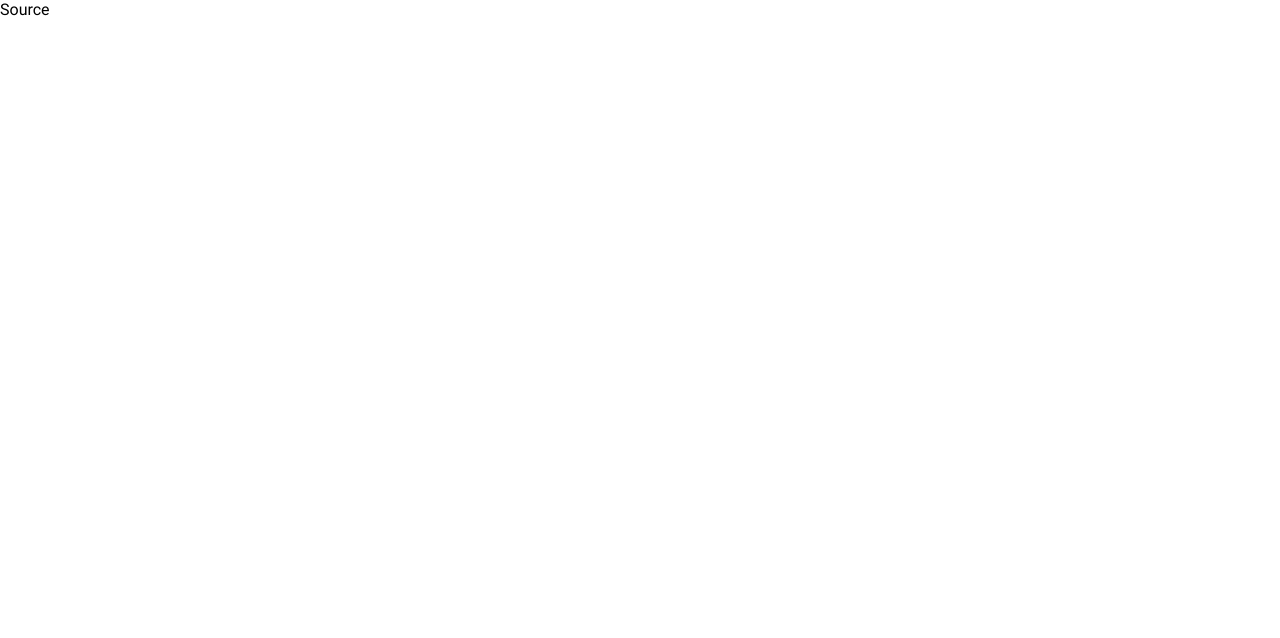
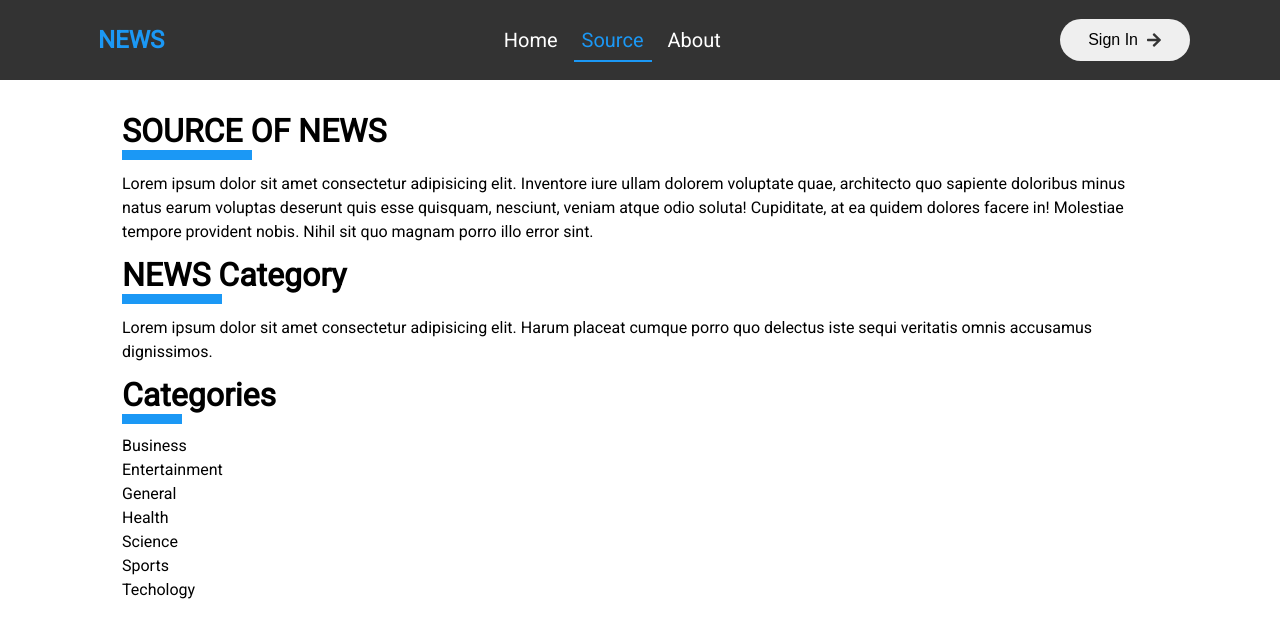
Before and after one commit to LUCIFER-dev-king/News-Website, a React (Create React App) app: page /source in a window 1280 px wide. Shown: the top 638 px of the page. Built offline with nearby package versions, Linux system fonts and the light colour scheme.

Commit message:
add about and source ui

```diff
--- a/src/App.css
+++ b/src/App.css
@@ -18,6 +18,12 @@ h2 {
   max-width: 1100px;
   margin: auto;
   overflow: auto;
+}
+
+.bar {
+  width: 130px;
+  height: 10px;
+  background-color: #1b98f5;
 }
 
 #navbar {
@@ -213,7 +219,56 @@ h2 {
 @media screen and (max-width: 768px) {
 }
 
-footer {
+.source,
+.about {
+  margin: 1rem;
+  padding: 1rem;
+}
+
+.source .source-title,
+.about .about-title {
+  font-weight: 600;
+  font-size: 2rem;
+}
+
+.source .source-desc,
+.source-category-desc {
+  margin-top: 0.75rem;
+  line-height: 1.5;
+  font-weight: 500;
+}
+
+.source .source-category {
+  margin-top: 0.75rem;
+  font-weight: 600;
+  font-size: 2rem;
+}
+
+.source .source-category-title {
+  margin-top: 0.75rem;
+  font-weight: 600;
+  font-size: 2rem;
+}
+
+.source .source-category-list ul {
+  margin-top: 0.75rem;
+  list-style: none;
+}
+
+.source .source-category-list ul li {
+  margin-top: 5px;
+}
+
+.about .about-api {
+  display: block;
+  padding: 1rem;
+  background: #ddd;
+  margin-top: 0.75rem;
+  border-radius: 5px;
+  margin-bottom: 1rem;
+}
+
+.source footer {
   background-color: #ddd;
   text-align: center;
   position: absolute;
--- a/src/pages/About.js
+++ b/src/pages/About.js
@@ -1,7 +1,27 @@
 import React from "react";
-
+import "../App.css";
+import Header from "../layout/Header";
 const About = () => {
-  return <div>About</div>;
+  return (
+    <Header>
+      <div className='container'>
+        <div className='about'>
+          <div className='about-title'>API SOURCE</div>
+          <div className='bar' style={{ width: "100px" }}></div>
+          <div className='about-api'>
+            <a href='https://newsapi.org/'>https://newsapi.org/</a>
+          </div>
+          <div className='about-title'>GITHUB LINK</div>
+          <div className='bar' style={{ width: "100px" }}></div>
+          <div className='about-api'>
+            <a href='https://github.com/LUCIFER-dev-king/News-Website'>
+              https://github.com/LUCIFER-dev-king/News-Website
+            </a>
+          </div>
+        </div>
+      </div>
+    </Header>
+  );
 };
 
 export default About;
--- a/src/pages/Bookmarks/ReadLater.js
+++ b/src/pages/Bookmarks/ReadLater.js
@@ -1,6 +1,5 @@
 import React, { useEffect, useState } from "react";
 import Header from "../../layout/Header";
-import "./ReadLater.css";
 import firebase from "firebase/app";
 import "firebase/database";
 import TopheadlineCard from "../../components/TopheadlineCard";
--- a/src/pages/Source.js
+++ b/src/pages/Source.js
@@ -1,7 +1,46 @@
 import React from "react";
+import Header from "../layout/Header";
+import "../App.css";
 
 const Source = () => {
-  return <div>Source</div>;
+  return (
+    <Header>
+      <div className='container'>
+        <div className='source'>
+          <div className='source-title'>SOURCE OF NEWS</div>
+          <div className='bar'></div>
+          <div className='source-desc'>
+            Lorem ipsum dolor sit amet consectetur adipisicing elit. Inventore
+            iure ullam dolorem voluptate quae, architecto quo sapiente doloribus
+            minus natus earum voluptas deserunt quis esse quisquam, nesciunt,
+            veniam atque odio soluta! Cupiditate, at ea quidem dolores facere
+            in! Molestiae tempore provident nobis. Nihil sit quo magnam porro
+            illo error sint.
+          </div>
+          <div className='source-category'>NEWS Category</div>
+          <div className='bar' style={{ width: "100px" }}></div>
+          <div className='source-category-desc'>
+            Lorem ipsum dolor sit amet consectetur adipisicing elit. Harum
+            placeat cumque porro quo delectus iste sequi veritatis omnis
+            accusamus dignissimos.
+          </div>
+          <div className='source-category-title'>Categories</div>
+          <div className='bar' style={{ width: "60px" }}></div>
+          <div className='source-category-list'>
+            <ul>
+              <li>Business</li>
+              <li>Entertainment</li>
+              <li>General</li>
+              <li>Health</li>
+              <li>Science</li>
+              <li>Sports</li>
+              <li>Techology</li>
+            </ul>
+          </div>
+        </div>
+      </div>
+    </Header>
+  );
 };
 
 export default Source;
```
Also changed, not shown: src/pages/Bookmarks/ReadLater.css (deleted).
